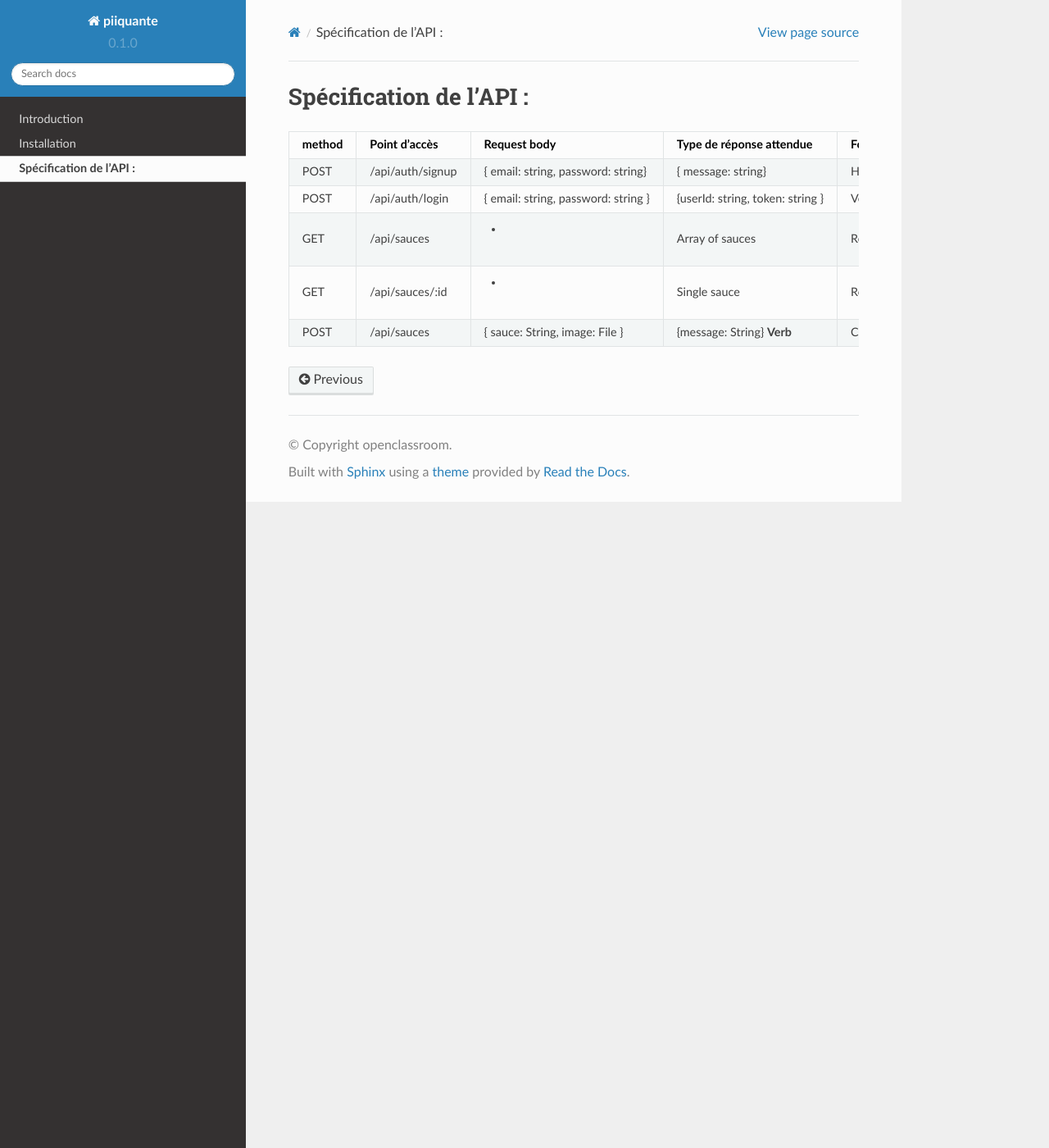
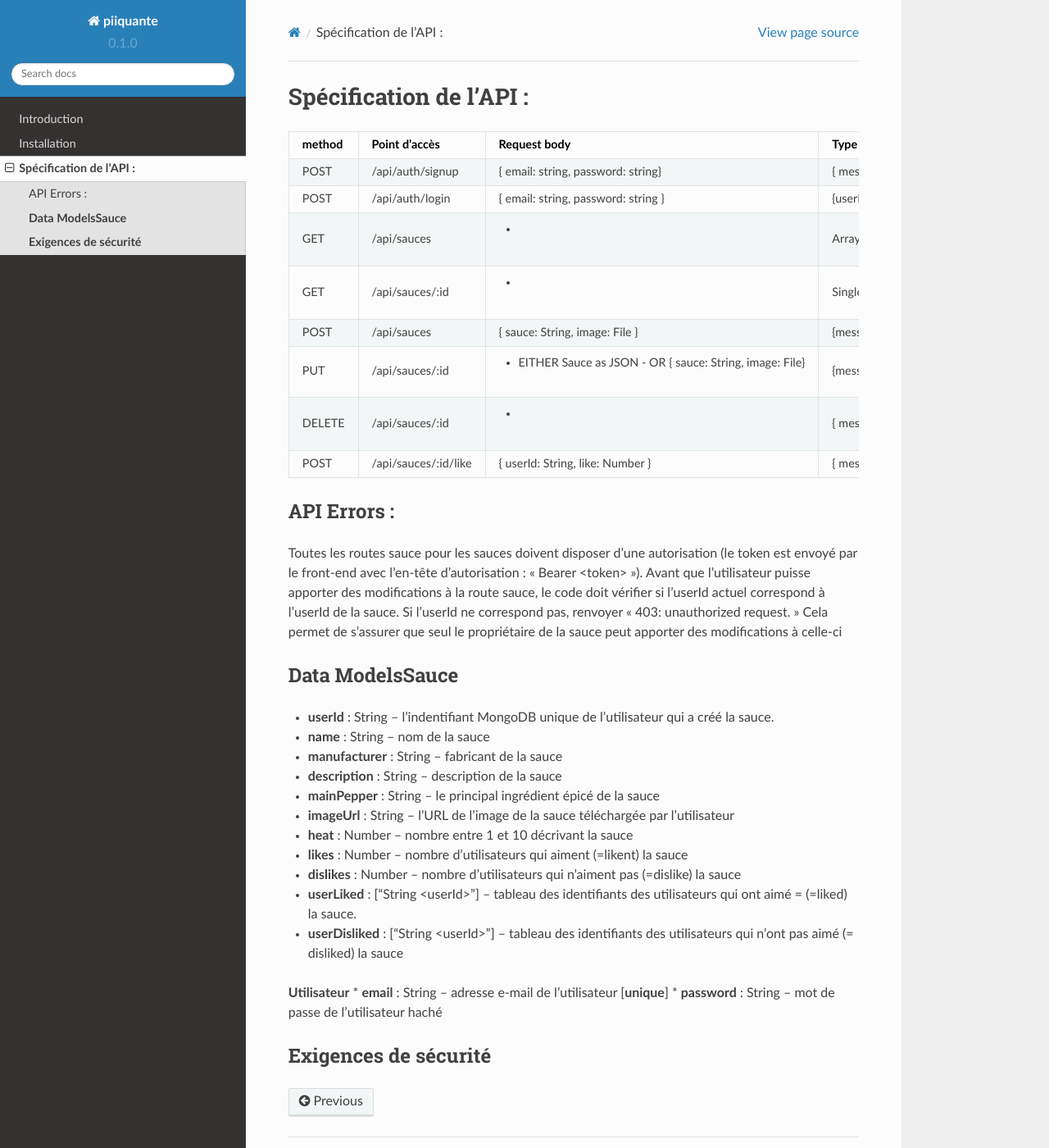
Before and after one commit to anthony-mini/Mini_Anthony_6_05-08-2022, a Sphinx documentation site: the page built from docs/source/specification.rst, in a window 1280 px wide and 1400 px high. Shown: the whole window at 82% size. Built offline with Sphinx 7.4.7 and the Read the Docs theme 2.0.0, drawn with Linux system fonts in a browser that asks for light colours.

Commit message:
Ajout des datammodels pour l'api

```diff
--- a/docs/source/specification.rst
+++ b/docs/source/specification.rst
@@ -35,3 +35,49 @@
      - { sauce: String, image: File }
      - {message: String} **Verb**
      - Capture et enregistre l'image, analyse la sauce transformée en chaîne de caractères et l'enregistre dans la base de données en définissant correctement son **imageUrl**. Initialise les likes et dislikes de la sauce à 0 et les usersDisliked avec des tableaux vides. Remarquez que le corps de la demande initiale est vide ; lorsque multer est ajouté, il renvoie une chaîne pour le corps de la demande en fonction des données soumises avec le fichier.
+   * - PUT
+     - /api/sauces/:id
+     - - EITHER Sauce as JSON - OR { sauce: String, image: File}
+     - {message: string }
+     - Met à jour la sauce avec l'_id fourni. Si une image est téléchargé, elle est capturée et l'imageUrl de la sauce est mise à jour. Si aucun fichier n'est fourni, les informations sur la sauce se trouvent directement dans le corps de la requête (req.body.name, req.body.heat, etc). Si un fichier est fourni, la sauce transformée en chaîne de caractères se trouve dans le req.body.sauce. Notez que le corps de la demande initiale est vide ; lorsque multer est ajouté, il renvoie une chaîne du corps de la demande basées sur les données soumises avec le fichier.
+   * - DELETE
+     - /api/sauces/:id
+     - -
+     - { messages: String }
+     - Supprime la sauce avec l'_id fourni.
+   * - POST
+     - /api/sauces/:id/like
+     - { userId: String, like: Number }
+     - { message: String}
+     - Définit le statut "like" pour l'userId fourni. Si like = 1, l'utilisater annule son like ou son dislike. Si like = 0, l'utilisateur annule son like ou son dislike. Si like = -1, l'utilisateur n'iame pas (=dislike)la sauce. L'ID de l'utilisateur doit être ajouté ou retiré du tableau approprié. Cela permet de garder une trace de leurs préférences et les empêche de liker ou de ne pas disliker la même sauce plusieurs fois : un utilisateur ne peut avoir qu'une seule valeur pour chaque sauce. Le nombre total de "Like" et de "Dislike" est mis à jour à chaque nouvelle notation.
+
+API Errors :
+------------
+
+Toutes les routes sauce pour les sauces doivent disposer d’une autorisation (le
+token est envoyé par le front-end avec l'en-tête d’autorisation : « Bearer <token> »).
+Avant que l'utilisateur puisse apporter des modifications à la route sauce, le code
+doit vérifier si l'userId actuel correspond à l'userId de la sauce. Si l'userId ne
+correspond pas, renvoyer « 403: unauthorized request. » Cela permet de s'assurer
+que seul le propriétaire de la sauce peut apporter des modifications à celle-ci
+
+**Data ModelsSauce**
+--------------------
+* **userId** : String -- l'indentifiant MongoDB unique de l'utilisateur qui a créé la sauce.
+* **name** : String -- nom de la sauce
+* **manufacturer** : String -- fabricant de la sauce
+* **description** : String -- description de la sauce
+* **mainPepper** : String -- le principal ingrédient épicé de la sauce
+* **imageUrl** : String -- l'URL de l'image de la sauce téléchargée par l'utilisateur
+* **heat** : Number -- nombre entre 1 et 10 décrivant la sauce
+* **likes** : Number -- nombre d'utilisateurs qui aiment (=likent) la sauce
+* **dislikes** : Number -- nombre d'utilisateurs qui n'aiment pas (=dislike) la sauce
+* **userLiked** : ["String <userId>"] -- tableau des identifiants des utilisateurs qui ont aimé = (=liked) la sauce.
+* **userDisliked** : ["String <userId>"] -- tableau des identifiants des utilisateurs qui n'ont pas aimé (= disliked) la sauce
+
+**Utilisateur**
+* **email** : String -- adresse e-mail de l'utilisateur [**unique**]
+* **password** : String -- mot de passe de l'utilisateur haché
+
+**Exigences de sécurité**
+-------------------------
```
